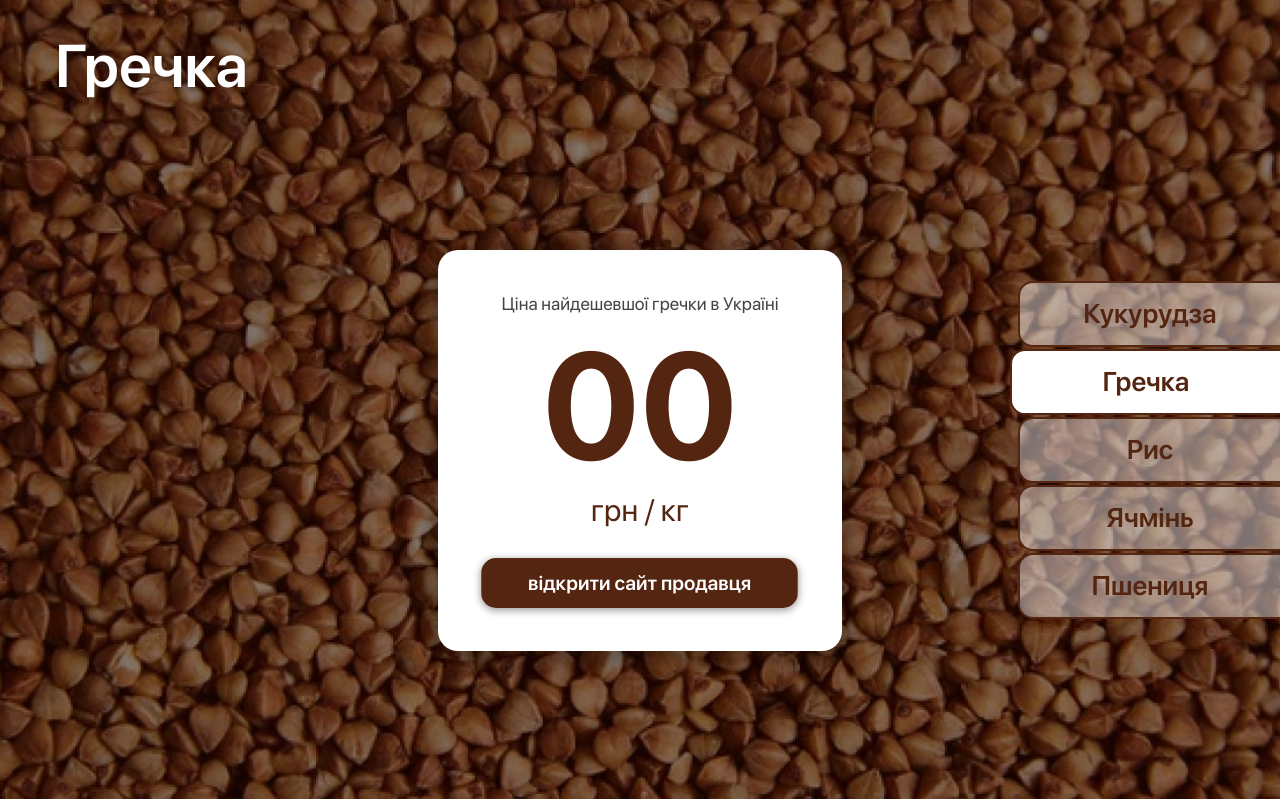
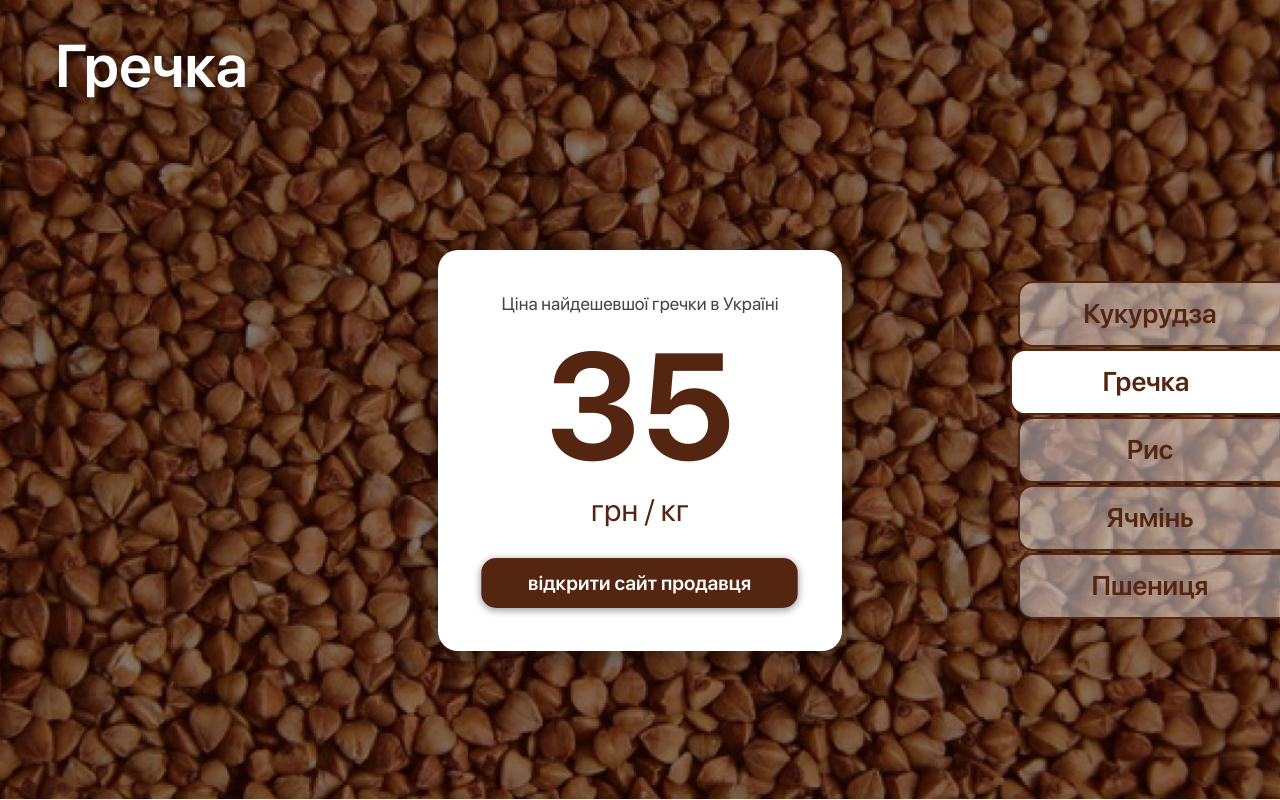
Before and after one commit to andrii256-denys/frontend-react-typescript-version, a React (Create React App) app: page / in a window 1280 px wide. Built offline with nearby package versions, Linux system fonts and the light colour scheme.

Commit message:
implemented Cetral with logic

```diff
--- a/src/Components/Central/Central.tsx
+++ b/src/Components/Central/Central.tsx
@@ -1,24 +1,38 @@
-import React from 'react';
+import React, { useEffect } from 'react';
+
+import { useTypedSelector } from '../../hooks/useTypedSelector';
+import { RadarPreloader } from '../RadarPreloader';
+import { useActions } from '../../hooks/useActions'
 
 import './Central.scss';
 
 export const Central: React.FunctionComponent = () => {
+	const { isError, isLoading, price, href } = useTypedSelector(state => state.goods.cheaper);
+	const { currentTab } = useTypedSelector(state => state.navigation);
+	const { fetchCheaper } = useActions();
+
+	useEffect(() => {
+		fetchCheaper(currentTab)
+	}, [currentTab]);
+
 	return (
 		<section className="Central">
 			<h1 className="Central__title">
 				Ціна {'найдешевшої гречки'} в Україні
 			</h1>
-			<p className={`Central__price-wrapper Central__price-wrapper--${'buckwheat'}`}>
+			<p className={`Central__price-wrapper Central__price-wrapper--${currentTab}`}>
 				<span className="Central__digits">
-					00
+					{isLoading && <RadarPreloader side={100} color="#aaa" />}
+					{isError && 'Error'}
+					{!isError && !isLoading && price}
 				</span>
 				<span className="Central__measure-units">грн / кг</span>
 			</p>
 			<a
-				href={'/'}
+				href={href}
 				target="_blank"
 				rel="noopener noreferrer"
-				className={`Central__link-to-seller Central__link-to-seller--${'buckwheat'}`}
+				className={`Central__link-to-seller Central__link-to-seller--${currentTab}`}
 			>
 				відкрити сайт продавця
 			</a>
```
